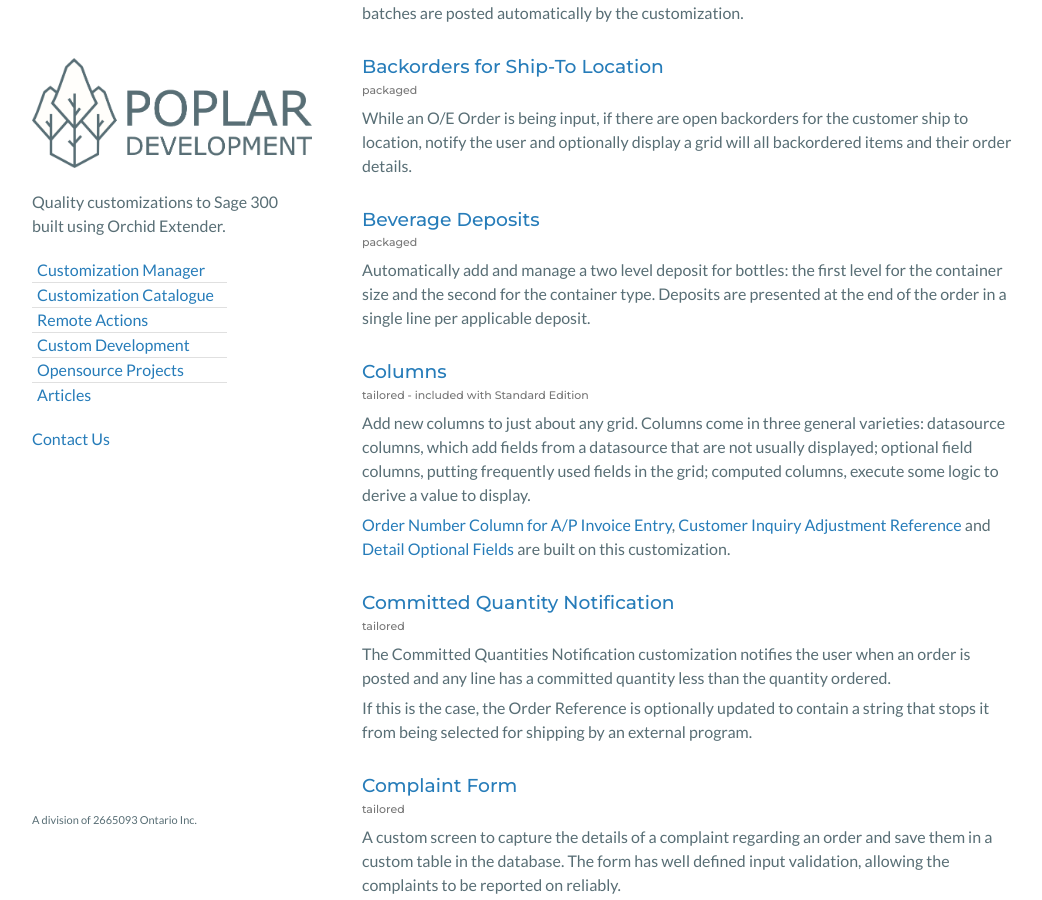
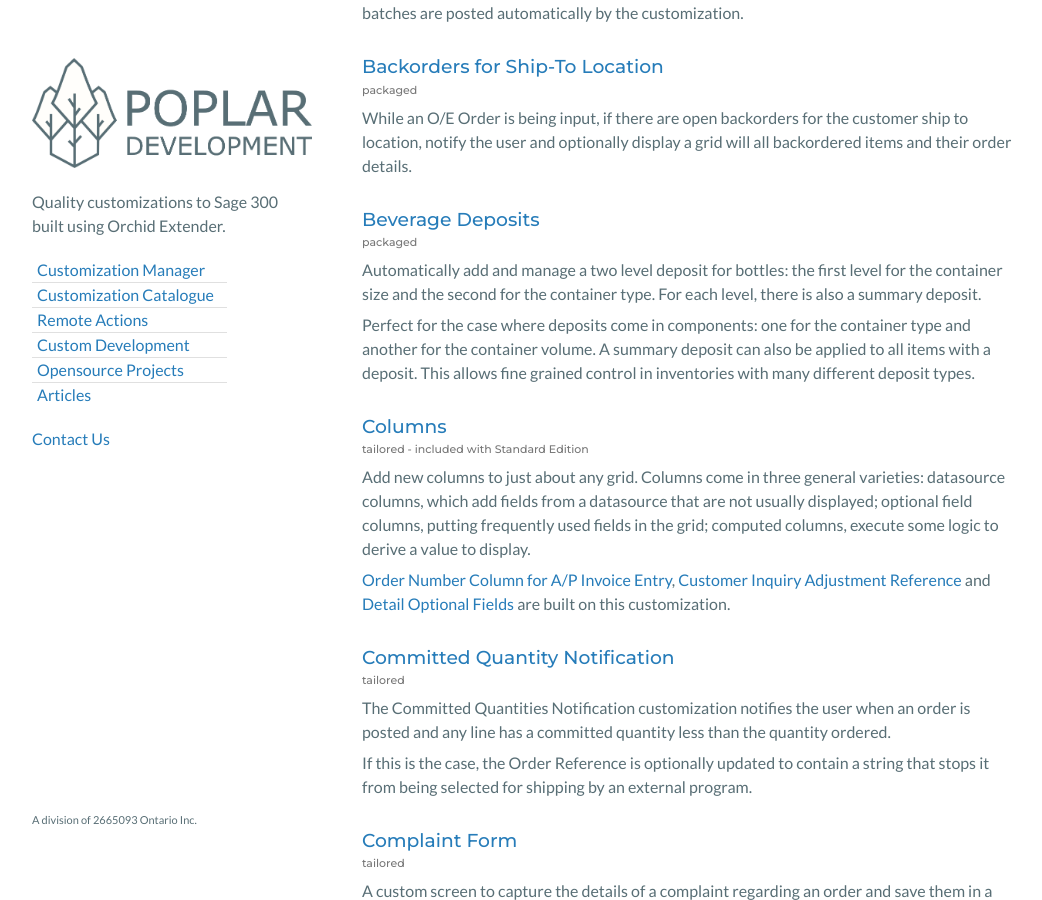
Before and after one commit to poplars-dev/poplars-dev.github.io, a Jekyll site: the page built from catalogue.md, in a window 1280 px wide and 900 px high, scrolled down 2138 px. Shown: the whole window, without its empty margins (118-1160 px from the left). Built offline with Jekyll 4.4.1, drawn with Linux system fonts in a browser that asks for light colours; nearby versions of some CDN libraries; a script that is not in the unit is left out; comment, search, counter and statistics services are not loaded.

Commit message:
add demo and refresh content.

```diff
--- a/_customizations/poplar_bvgdep.md
+++ b/_customizations/poplar_bvgdep.md
@@ -14,21 +14,35 @@
 format: packaged
 monthly_cost: 50
 presentation: 1395
-demo:
-docs_url:
+demo: https://s3.amazonaws.com/dev.expi/content/poplar_bvgdep/poplar_bvgdep_demo.mp4
+docs_url: https://s3.amazonaws.com/dev.expi/media/public/poplar_bvgdep-1.0.4/docs/index.html
 excerpt_separator: <!--more-->
 ---
 
 Automatically add and manage a two level deposit for bottles: the first level
-for the container size and the second for the container type. Deposits are
-presented at the end of the order in a single line per applicable deposit.
+for the container size and the second for the container type. For each level,
+there is also a summary deposit.
+
+Perfect for the case where deposits come in components: one for the container
+type and another for the container volume.  A summary deposit can also be
+applied to all items with a deposit.  This allows fine grained control in
+inventories with many different deposit types.
+
 <!--more-->
 
 ## How does it work?
 
 The {{ page.name }} customization creates a new custom table that maps items
-to their first and second level deposits.  When an order is posted, the
-each line is reviewed and the deposits for the line added to a running total.
+to their first and second level deposits, and another that stores the
+summary deposits.
+
+This allows deposits to be build in three components: the summary deposit
+provides a base that applies the all bottles; the first deposit can
+be applied for the bottle type (glass, aluminum, plastic, etc.); the second
+to the bottle volume (< 1L, <2L, etc.).
+
+When an order is posted, each line is reviewed and the deposits for the line
+added to a running total.
 
 Once all lines have been considered, the total quantity for each applicable
 deposit is determined and a new line added to the order.
@@ -37,13 +51,41 @@
 quantities are updated or lines removed.  Whenever the order is posted the
 deposits are re-computed and reconciled.
 
+For cases where the deposits need to be managed manually, there is an
+optional field on the Order header, `DEPOVERRIDE`, that when set to Yes
+disables the automatic calculation of deposits.
+
 {% if page.demo %}
 ## Demo
 
-The demo below begins with the configuration of an eco fee for items in
-category A1 being sent to Ontario, and another for items in category A1
-destined for British Columbia.  Orders are then created for both destinations
-to demonstrate the automated adding, updating, and removal of fees.
+To show the customization in action, we have an environment with three
+items requiring bottle deposits:
+
+1. B1-001/0 - Cola (Large Plastic)
+2. B1-002/0 - Cream Soda (Small Aluminum)
+3. B1-003/0 - Root Beer (Small Glass)
+
+All three items have both first and second deposits.  First deposits
+begin with item segment code E1 and second deposits with E2.  E1-900/0 and
+E2-900/0 are the summary deposits.
+
+The demo begins with the simplest case: an order for 10 cases (24 Ea./Case)
+of B1-001/0.  On Post, the customization automatically adds the applicable
+deposits:
+
+- E1-001/0 - Plastic Bottle
+- E1-900/0 - Bottle Type Summary Deposit
+- E2-002/0 - Large Bottle
+- E2-900/0 - Bottle Size Summary Deposit
+
+The demo goes on to demonstrate that even when edited manually, after posting
+the deposits are properly maintained.
+
+For case where the deposits need to be disabled, the `DEPOVERRIDE` optional
+field can be set to Yes and the customization won't take any actions.
+
+Finally, a larger order with three items, five deposit types, and the two
+summary items is shown.
 
 <video width="640" controls>
   <source src="{{ page.demo }}" type="video/mp4">
```
